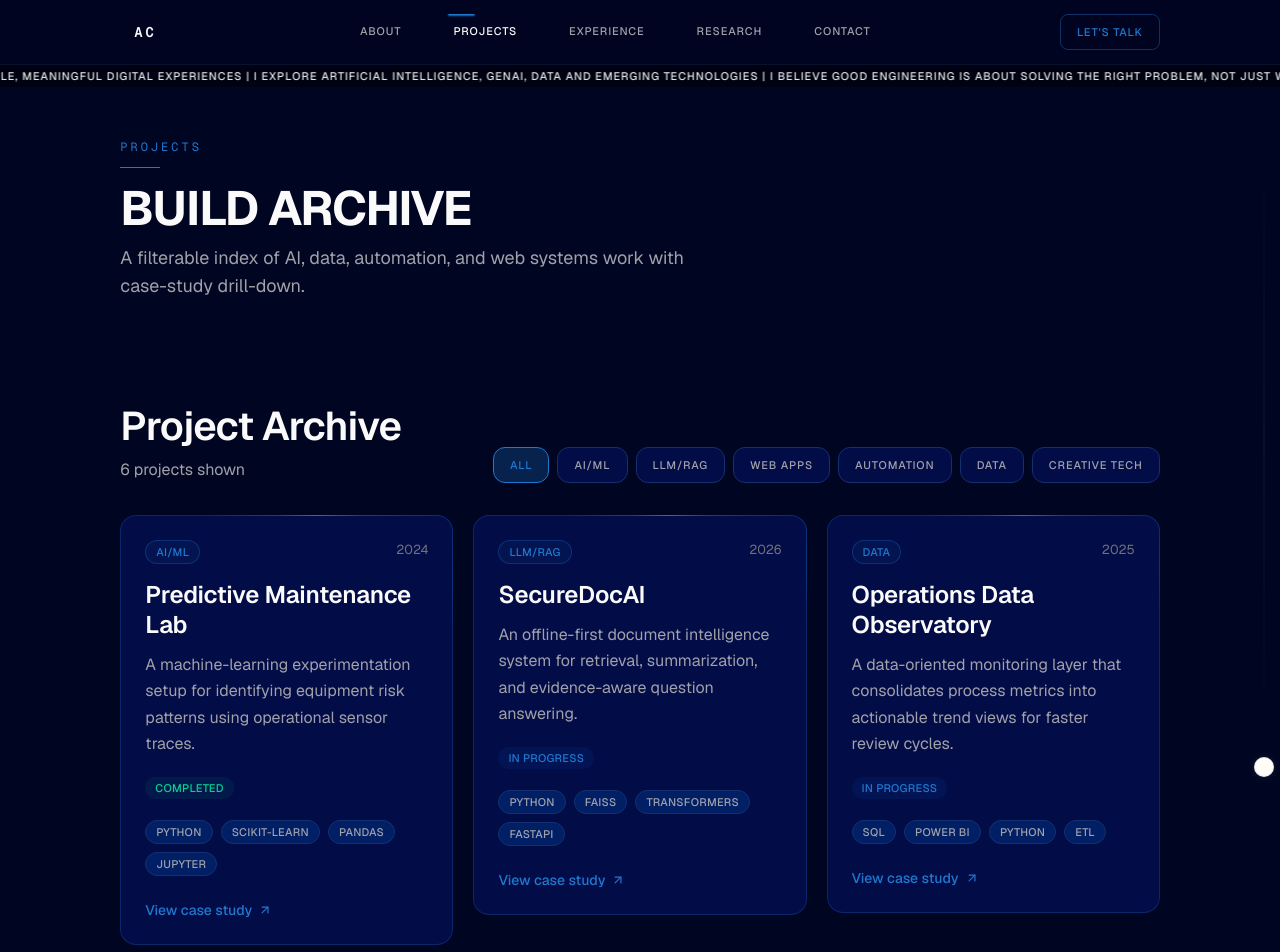
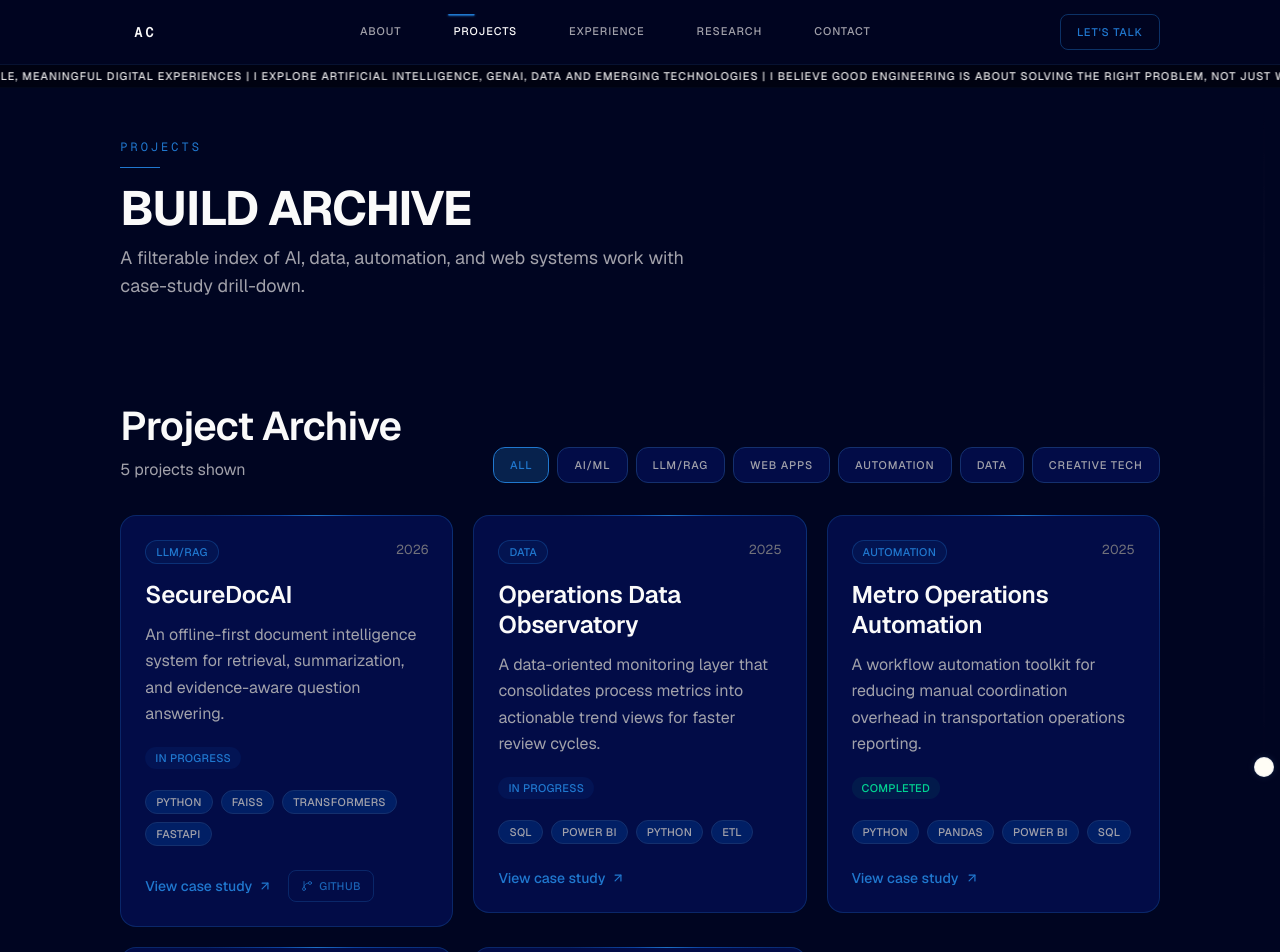
Before and after one commit to ajiteshchanna/AjiteshPortfolio, a Next.js app: page /projects in a window 1280 px wide. Shown: the top 952 px of the page. Built offline with nearby package versions, Linux system fonts and the light colour scheme; no server answers.

Commit message:
updating projects.ts

```diff
--- a/src/data/projects.ts
+++ b/src/data/projects.ts
@@ -1,20 +1,6 @@
 import type { Project } from "@/types";
 
 export const PROJECTS: Project[] = [
-  {
-    id: "predictive-maintenance-lab",
-    slug: "predictive-maintenance-lab",
-    title: "Predictive Maintenance Lab",
-    description:
-      "A machine-learning experimentation setup for identifying equipment risk patterns using operational sensor traces.",
-    category: "AI/ML",
-    year: "2024",
-    status: "Completed",
-    technologies: ["Python", "scikit-learn", "Pandas", "Jupyter"],
-    image: "/images/projects/predictive-maintenance-lab.jpg",
-    github: "",
-    featured: false,
-  },
   {
     id: "securedocai",
     slug: "securedocai",
@@ -26,7 +12,7 @@ export const PROJECTS: Project[] = [
     status: "In Progress",
     technologies: ["Python", "FAISS", "Transformers", "FastAPI", "Docker"],
     image: "/images/projects/securedocai.jpg",
-    github: "",
+    github: "https://github.com/ajiteshchanna/SecureDocExperiments",
     demo: "",
     featured: true,
     caseStudy: {
```
